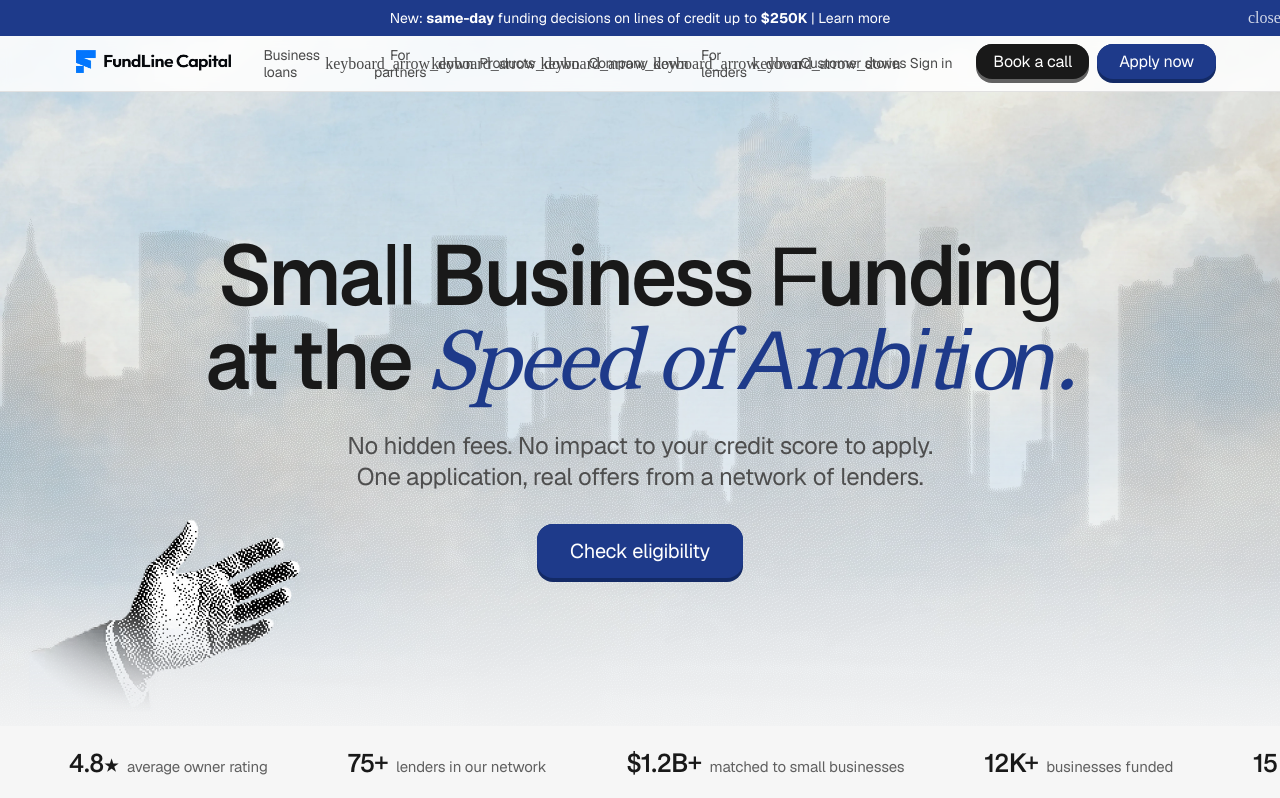
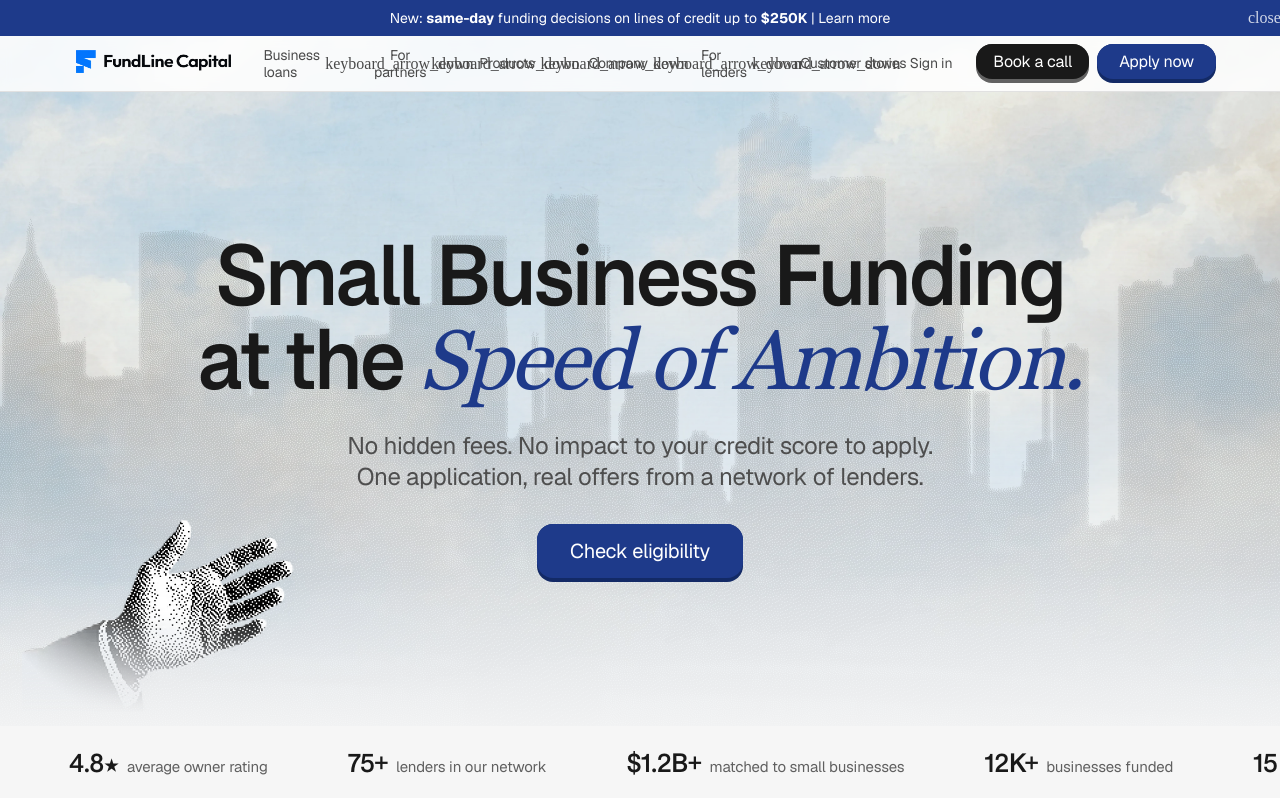
Before and after one commit to kellyjosephbusiness/obsidian, a Next.js app: page / in a window 1280 px wide. Shown: the top 798 px of the page. Built offline with nearby package versions, Linux system fonts and the light colour scheme; a web font is replaced by a local one.

Commit message:
Hero type: full F37 Bolton for the headline (no subset fallback), Georgia italic for the accent
Co-Authored-By: Claude Fable 5.1 <noreply@anthropic.com>

```diff
--- a/src/app/globals.css
+++ b/src/app/globals.css
@@ -238,13 +238,16 @@
     line-height: var(--btn-large-line-height);
     letter-spacing: var(--btn-large-tracking);
   }
+  /* The site's hero fonts are tiny glyph subsets of the original headline; any other letters fall back
+     to a different face and weight. Use the full F37 Bolton and Georgia files instead. */
   .homepage-hero-heading-font {
-    font-family: var(--font-hero-heading), Arial, sans-serif;
+    font-family: var(--font-mono), Arial, sans-serif;
     font-weight: 500;
   }
   .homepage-hero-serif-font {
-    font-family: var(--font-hero-serif), Georgia, serif;
+    font-family: var(--font-georgia), Georgia, serif;
     font-weight: 400;
+    font-style: italic;
   }
   .animate-chip-ripple {
     animation: 0.35s ease-out chip-ripple;
```
